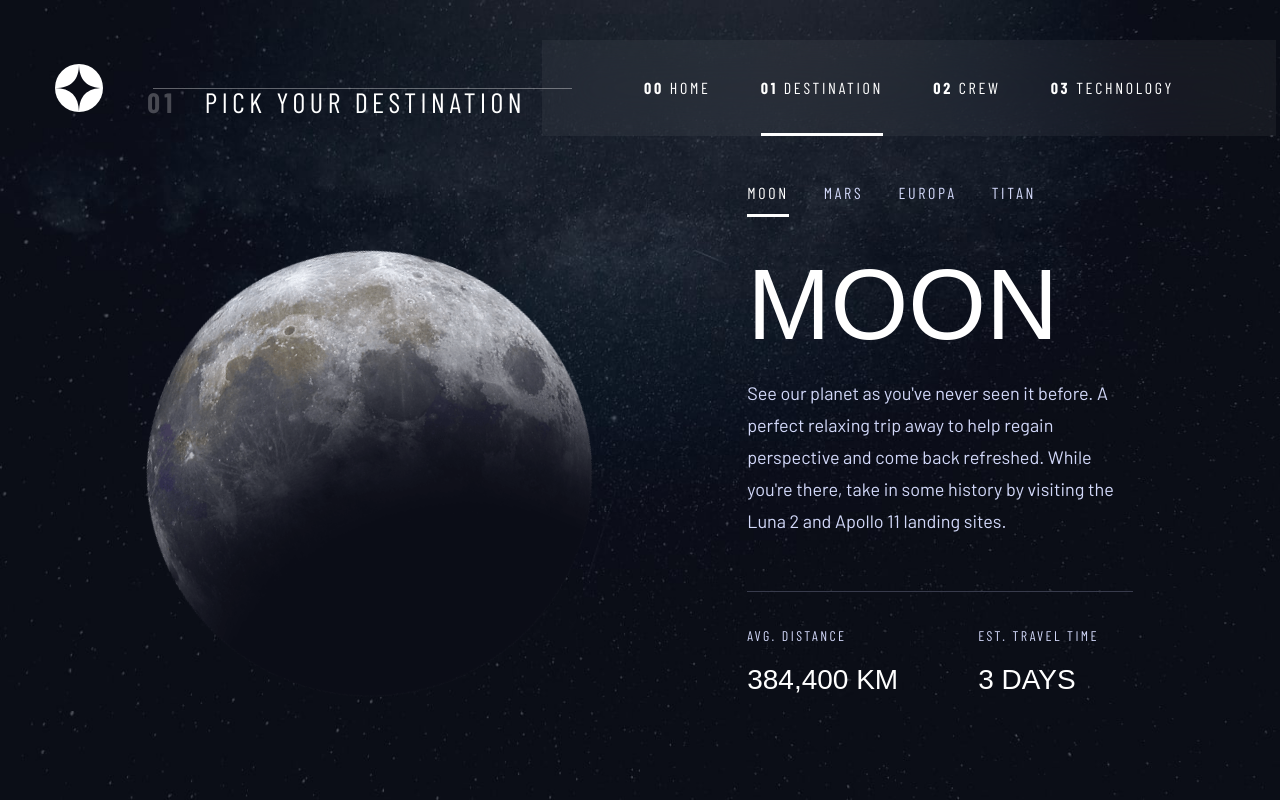
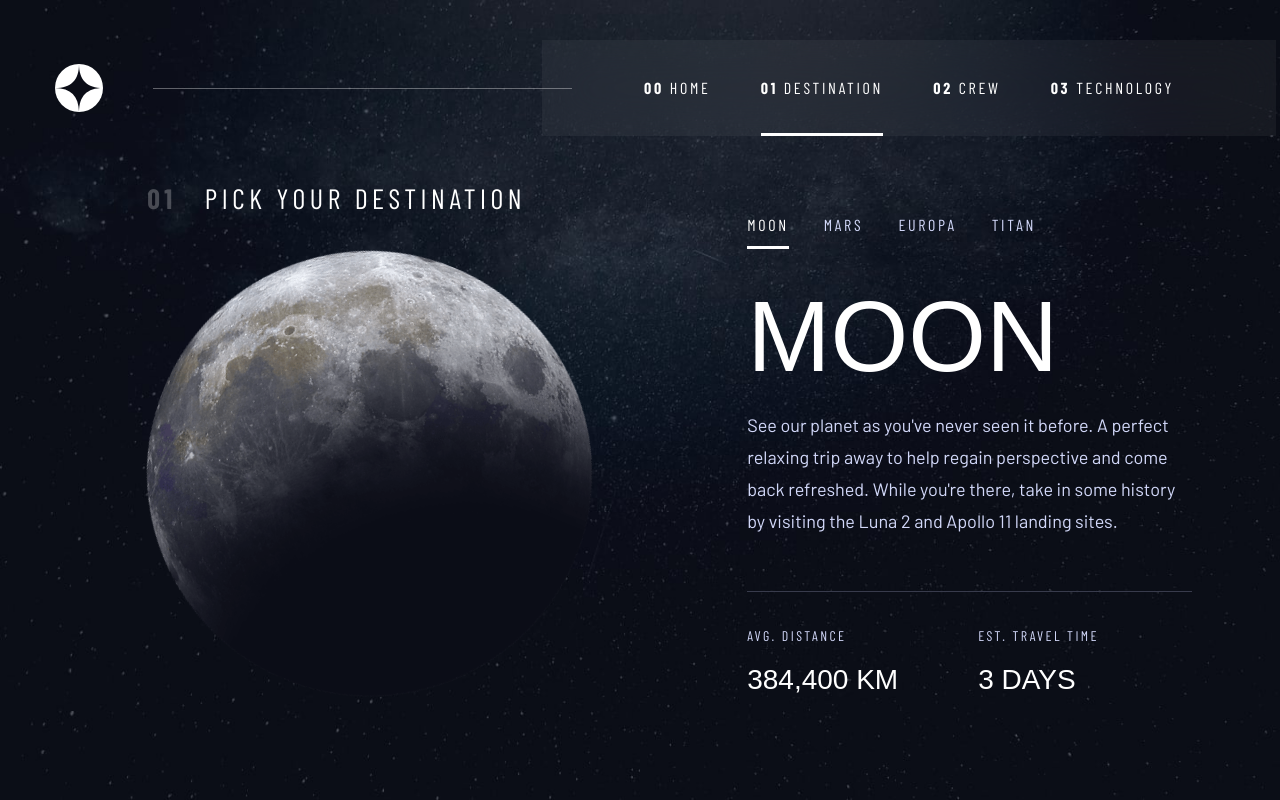
Before and after one commit to sashkajanevska/Space-Tourism-Website, a React (Vite) app in the folder space-tourism-website/: page /destination/moon in a window 1280 px wide. Built offline with nearby package versions, Linux system fonts and the light colour scheme; a web font is replaced by a local one.

Commit message:
div added

```diff
--- a/space-tourism-website/src/components/Destination.jsx
+++ b/space-tourism-website/src/components/Destination.jsx
@@ -13,6 +13,7 @@ export default function Destination() {
 
   return (
     <div className="dest-container">
+      <div className="dest-inner">
         <div className="dest-title">
           <h3>
             <span>01</span>PICK YOUR DESTINATION
@@ -46,5 +47,6 @@ export default function Destination() {
           </div>
         </div>
       </div>
+    </div>
   );
 }
```
Lines whose indentation alone changed are shown as unchanged.
